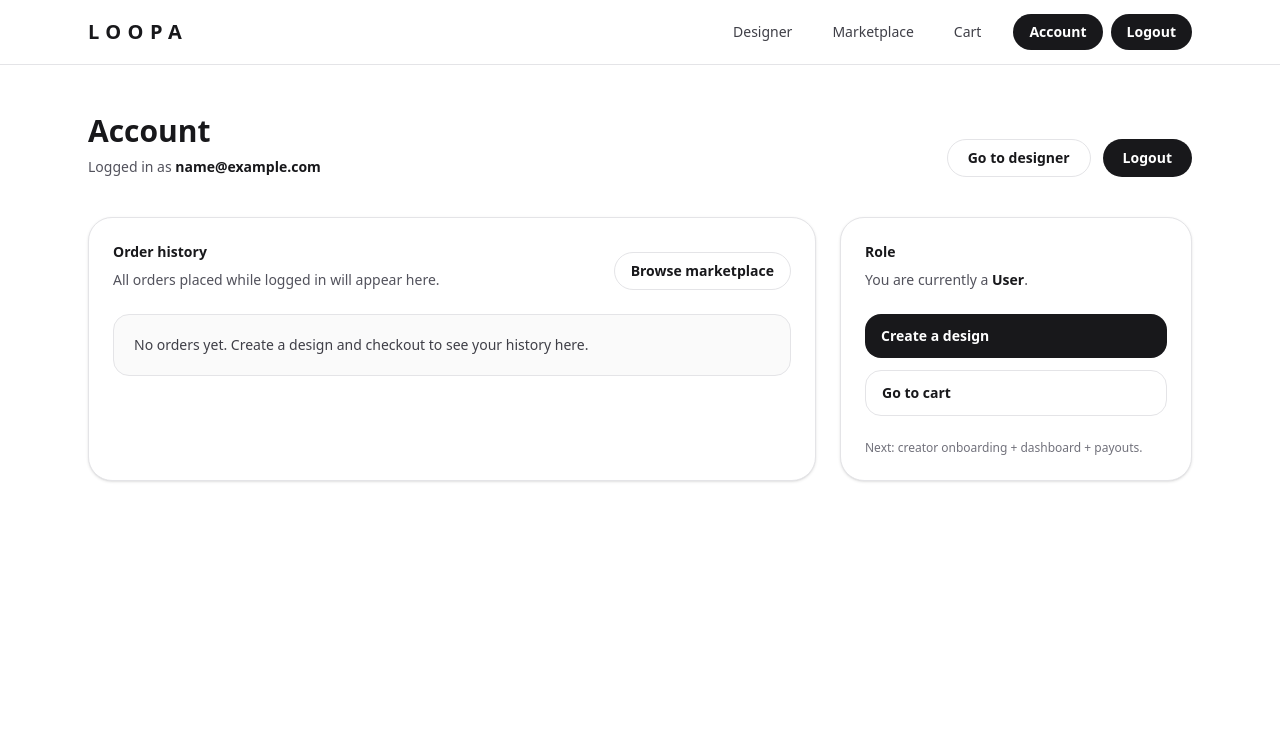
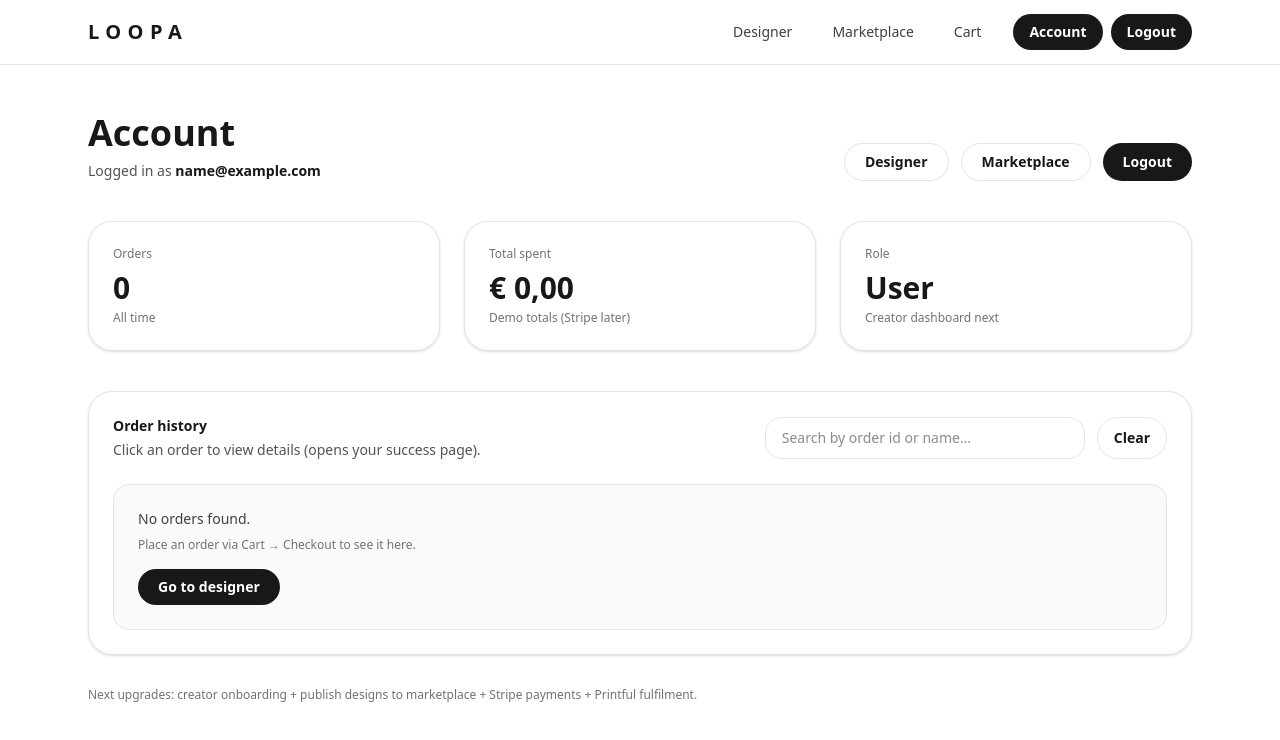
Before and after one commit to loopawear-collab/loopawe, a Next.js app: page /account in a window 1280 px wide. Shown: the top 740 px of the page. Built offline with nearby package versions, Linux system fonts and the light colour scheme; sample sign-in values are in the browser's storage.

Commit message:
account order history added

```diff
--- a/src/app/account/page.tsx
+++ b/src/app/account/page.tsx
@@ -1,34 +1,63 @@
 "use client";
 
 import Link from "next/link";
+import { useEffect, useMemo, useState } from "react";
 import { useRouter } from "next/navigation";
-import { useEffect } from "react";
 import { useAuth } from "@/lib/auth";
-import { getOrdersForUser } from "@/lib/orders";
+import { listOrders, type Order } from "@/lib/cart";
 
-function money(n: number) {
-  return new Intl.NumberFormat("nl-BE", { style: "currency", currency: "EUR" }).format(n);
+function eur(v: number) {
+  return new Intl.NumberFormat("nl-BE", { style: "currency", currency: "EUR" }).format(v);
+}
+
+function formatDate(ts: string) {
+  try {
+    return new Date(ts).toLocaleString("nl-BE");
+  } catch {
+    return ts;
+  }
+}
+
+function badge(status: string) {
+  // local demo statuses (later: Printful/Stripe statuses)
+  const base = "inline-flex items-center rounded-full px-3 py-1 text-xs font-semibold border";
+  if (status === "PLACED") return `${base} border-zinc-200 bg-zinc-50 text-zinc-800`;
+  if (status === "PROCESSING") return `${base} border-amber-200 bg-amber-50 text-amber-800`;
+  if (status === "SHIPPED") return `${base} border-blue-200 bg-blue-50 text-blue-800`;
+  if (status === "DELIVERED") return `${base} border-emerald-200 bg-emerald-50 text-emerald-800`;
+  return `${base} border-zinc-200 bg-white text-zinc-700`;
 }
 
 export default function AccountPage() {
   const router = useRouter();
   const { user, ready, logout } = useAuth();
 
+  const [orders, setOrders] = useState<Order[]>([]);
+  const [q, setQ] = useState("");
+  const [toast, setToast] = useState<string | null>(null);
+
+  // Redirect if not logged in (after ready)
   useEffect(() => {
     if (ready && !user) router.push("/login");
   }, [ready, user, router]);
 
-  if (!ready) {
-    return (
-      <div className="mx-auto max-w-6xl px-6 py-20 text-center">
-        <p className="text-sm text-zinc-500">Loading account…</p>
-      </div>
-    );
-  }
+  // Load orders (from localStorage)
+  useEffect(() => {
+    if (!ready || !user) return;
+    setOrders(listOrders());
+  }, [ready, user]);
 
-  if (!user) return null;
+  const filtered = useMemo(() => {
+    if (!q.trim()) return orders;
+    const needle = q.trim().toLowerCase();
+    return orders.filter((o) => o.id.toLowerCase().includes(needle) || o.shippingAddress.name.toLowerCase().includes(needle));
+  }, [orders, q]);
 
-  const orders = getOrdersForUser(user.id);
+  const stats = useMemo(() => {
+    const count = orders.length;
+    const totalSpent = orders.reduce((s, o) => s + (Number.isFinite(o.total) ? o.total : 0), 0);
+    return { count, totalSpent };
+  }, [orders]);
 
   async function handleLogout() {
     await logout();
@@ -36,22 +65,39 @@ export default function AccountPage() {
     router.refresh();
   }
 
+  if (!ready) {
     return (
-    <div className="mx-auto max-w-6xl px-6 py-12">
+      <main className="mx-auto max-w-6xl px-6 py-20 text-center">
+        <p className="text-sm text-zinc-500">Loading account…</p>
+      </main>
+    );
+  }
+
+  if (!user) return null;
+
+  return (
+    <main className="mx-auto max-w-6xl px-6 py-12">
+      {/* Header */}
       <div className="flex flex-col gap-4 md:flex-row md:items-end md:justify-between">
         <div>
-          <h1 className="text-3xl font-semibold text-zinc-900">Account</h1>
+          <h1 className="text-4xl font-semibold text-zinc-900">Account</h1>
           <p className="mt-2 text-sm text-zinc-600">
             Logged in as <span className="font-semibold text-zinc-900">{user.email}</span>
           </p>
         </div>
 
-        <div className="flex gap-3">
+        <div className="flex flex-wrap gap-3">
           <Link
             href="/designer"
-            className="rounded-full border border-zinc-200 bg-white px-5 py-2 text-sm font-semibold hover:bg-zinc-50"
+            className="rounded-full border border-zinc-200 bg-white px-5 py-2 text-sm font-semibold text-zinc-900 hover:bg-zinc-50"
           >
-            Go to designer
+            Designer
+          </Link>
+          <Link
+            href="/marketplace"
+            className="rounded-full border border-zinc-200 bg-white px-5 py-2 text-sm font-semibold text-zinc-900 hover:bg-zinc-50"
+          >
+            Marketplace
           </Link>
           <button
             onClick={handleLogout}
@@ -62,84 +108,144 @@ export default function AccountPage() {
         </div>
       </div>
 
+      {toast && (
+        <div className="mt-6 inline-flex rounded-full bg-zinc-900 px-4 py-2 text-xs font-semibold text-white">
+          {toast}
+        </div>
+      )}
+
+      {/* Top cards */}
       <div className="mt-10 grid gap-6 lg:grid-cols-3">
-        {/* Orders */}
-        <div className="lg:col-span-2 rounded-3xl border border-zinc-200 bg-white p-6 shadow-sm">
-          <div className="flex items-end justify-between gap-4">
+        <div className="rounded-3xl border border-zinc-200 bg-white p-6 shadow-sm">
+          <p className="text-xs font-medium text-zinc-500">Orders</p>
+          <p className="mt-2 text-3xl font-semibold text-zinc-900">{stats.count}</p>
+          <p className="mt-1 text-xs text-zinc-500">All time</p>
+        </div>
+
+        <div className="rounded-3xl border border-zinc-200 bg-white p-6 shadow-sm">
+          <p className="text-xs font-medium text-zinc-500">Total spent</p>
+          <p className="mt-2 text-3xl font-semibold text-zinc-900">{eur(stats.totalSpent)}</p>
+          <p className="mt-1 text-xs text-zinc-500">Demo totals (Stripe later)</p>
+        </div>
+
+        <div className="rounded-3xl border border-zinc-200 bg-white p-6 shadow-sm">
+          <p className="text-xs font-medium text-zinc-500">Role</p>
+          <p className="mt-2 text-3xl font-semibold text-zinc-900">{user.isCreator ? "Creator" : "User"}</p>
+          <p className="mt-1 text-xs text-zinc-500">Creator dashboard next</p>
+        </div>
+      </div>
+
+      {/* Orders list */}
+      <div className="mt-10 rounded-3xl border border-zinc-200 bg-white p-6 shadow-sm">
+        <div className="flex flex-col gap-4 md:flex-row md:items-center md:justify-between">
           <div>
             <h2 className="text-sm font-semibold text-zinc-900">Order history</h2>
-              <p className="mt-2 text-sm text-zinc-600">
-                All orders placed while logged in will appear here.
+            <p className="mt-1 text-sm text-zinc-600">
+              Click an order to view details (opens your success page).
             </p>
           </div>
 
-            <Link
-              href="/marketplace"
-              className="rounded-full border border-zinc-200 bg-white px-4 py-2 text-sm font-semibold text-zinc-900 hover:bg-zinc-50"
+          <div className="flex w-full items-center gap-3 md:w-auto">
+            <input
+              value={q}
+              onChange={(e) => setQ(e.target.value)}
+              placeholder="Search by order id or name…"
+              className="w-full rounded-2xl border border-zinc-200 bg-white px-4 py-2.5 text-sm text-zinc-900 outline-none focus:ring-2 focus:ring-zinc-900/10 md:w-[320px]"
+            />
+            <button
+              onClick={() => setQ("")}
+              className="rounded-full border border-zinc-200 bg-white px-4 py-2.5 text-sm font-semibold text-zinc-900 hover:bg-zinc-50"
             >
-              Browse marketplace
-            </Link>
+              Clear
+            </button>
+          </div>
         </div>
 
         <div className="mt-6 space-y-3">
-            {orders.length === 0 ? (
-              <div className="rounded-2xl border border-zinc-200 bg-zinc-50 p-5 text-sm text-zinc-700">
-                No orders yet. Create a design and checkout to see your history here.
+          {filtered.length === 0 ? (
+            <div className="rounded-2xl border border-zinc-200 bg-zinc-50 p-6">
+              <p className="text-sm text-zinc-700">No orders found.</p>
+              <p className="mt-2 text-xs text-zinc-500">
+                Place an order via Cart → Checkout to see it here.
+              </p>
+              <div className="mt-4">
+                <Link
+                  href="/designer"
+                  className="inline-flex rounded-full bg-zinc-900 px-5 py-2 text-sm font-semibold text-white hover:bg-zinc-800"
+                >
+                  Go to designer
+                </Link>
+              </div>
             </div>
           ) : (
-              orders.map((o) => (
+            filtered.map((o) => (
               <div key={o.id} className="rounded-2xl border border-zinc-200 p-5">
-                  <div className="flex flex-col gap-2 sm:flex-row sm:items-center sm:justify-between">
-                    <div>
-                      <p className="text-sm font-semibold text-zinc-900">{o.id}</p>
-                      <p className="mt-1 text-xs text-zinc-600">
-                        {new Date(o.createdAt).toLocaleString("nl-BE")} • {o.items.length} items •{" "}
-                        <span className="font-semibold text-zinc-900">{money(o.total)}</span>
-                      </p>
-                      <p className="mt-1 text-xs text-zinc-500">Status: {o.status}</p>
+                <div className="flex flex-col gap-3 sm:flex-row sm:items-start sm:justify-between">
+                  <div className="min-w-0">
+                    <div className="flex flex-wrap items-center gap-2">
+                      <p className="truncate text-sm font-semibold text-zinc-900">{o.id}</p>
+                      <span className={badge((o as any).status ?? "PLACED")}>{(o as any).status ?? "PLACED"}</span>
                     </div>
 
+                    <p className="mt-1 text-sm text-zinc-600">
+                      {formatDate(o.createdAt)} •{" "}
+                      <span className="font-semibold text-zinc-900">{eur(o.total)}</span> •{" "}
+                      {o.items.length} item(s)
+                    </p>
+
+                    <p className="mt-1 text-xs text-zinc-500">
+                      Ship to: {o.shippingAddress.name} — {o.shippingAddress.city}, {o.shippingAddress.country}
+                    </p>
+                  </div>
+
+                  <div className="flex flex-wrap gap-3">
                     <Link
-                      href={`/success?orderId=${encodeURIComponent(o.id)}`}
+                      href={`/success/${encodeURIComponent(o.id)}`}
                       className="rounded-full bg-zinc-900 px-4 py-2 text-sm font-semibold text-white hover:bg-zinc-800"
                     >
                       View
                     </Link>
+
+                    <button
+                      onClick={() => {
+                        navigator.clipboard?.writeText(o.id);
+                        setToast("Order id copied ✓");
+                        window.setTimeout(() => setToast(null), 1200);
+                      }}
+                      className="rounded-full border border-zinc-200 bg-white px-4 py-2 text-sm font-semibold text-zinc-900 hover:bg-zinc-50"
+                    >
+                      Copy id
+                    </button>
                   </div>
+                </div>
+
+                {/* Mini items preview */}
+                <div className="mt-4 grid gap-2 sm:grid-cols-2">
+                  {o.items.slice(0, 2).map((it) => (
+                    <div key={it.id} className="rounded-2xl border border-zinc-200 bg-white px-4 py-3">
+                      <p className="text-sm font-semibold text-zinc-900">{it.name}</p>
+                      <p className="mt-1 text-xs text-zinc-600">
+                        {it.color} • {it.size} • {it.printArea} • x{it.quantity}
+                      </p>
+                    </div>
+                  ))}
+                </div>
+
+                {o.items.length > 2 && (
+                  <p className="mt-3 text-xs text-zinc-500">
+                    +{o.items.length - 2} more item(s)
+                  </p>
+                )}
               </div>
             ))
           )}
         </div>
       </div>
 
-        {/* Role */}
-        <div className="rounded-3xl border border-zinc-200 bg-white p-6 shadow-sm">
-          <h2 className="text-sm font-semibold text-zinc-900">Role</h2>
-          <p className="mt-2 text-sm text-zinc-600">
-            You are currently a{" "}
-            <span className="font-semibold text-zinc-900">{user.isCreator ? "Creator" : "User"}</span>.
+      {/* Footer note */}
+      <p className="mt-8 text-xs text-zinc-500">
+        Next upgrades: creator onboarding + publish designs to marketplace + Stripe payments + Printful fulfilment.
       </p>
-
-          <div className="mt-6 space-y-3">
-            <Link
-              href="/designer"
-              className="block rounded-2xl bg-zinc-900 px-4 py-3 text-sm font-semibold text-white hover:bg-zinc-800"
-            >
-              Create a design
-            </Link>
-            <Link
-              href="/cart"
-              className="block rounded-2xl border border-zinc-200 bg-white px-4 py-3 text-sm font-semibold text-zinc-900 hover:bg-zinc-50"
-            >
-              Go to cart
-            </Link>
-          </div>
-
-          <p className="mt-6 text-xs text-zinc-500">
-            Next: creator onboarding + dashboard + payouts.
-          </p>
-        </div>
-      </div>
-    </div>
+    </main>
   );
 }
```
Lines whose indentation alone changed are shown as unchanged.
